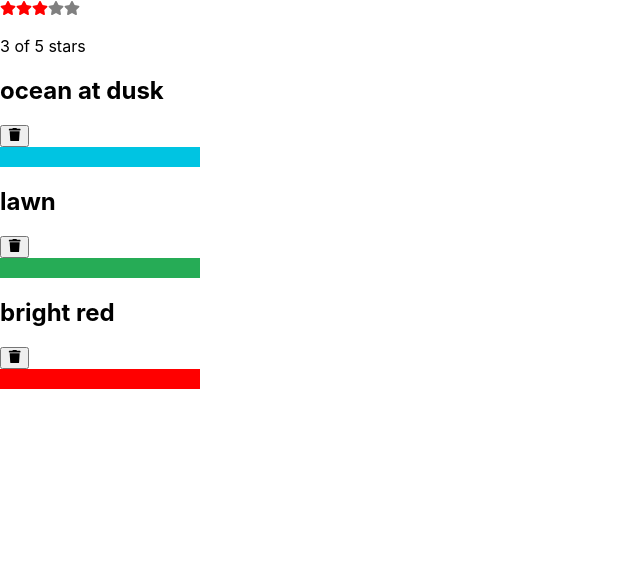
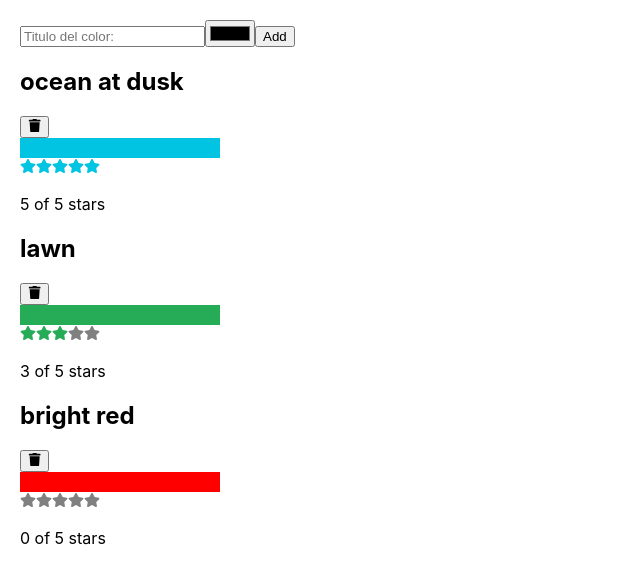
Before and after one commit to iepenaranda/StarsAndColors, a React (Create React App) app: page / in a window 1280 px wide. Shown: the top 582 px of the page, without its empty margins (0-640 px from the left). Built offline with nearby package versions, Linux system fonts and the light colour scheme.

Commit message:
Second change

```diff
--- /dev/null
+++ b/src/AddColorForm.js
@@ -0,0 +1,45 @@
+import React, { useState } from "react";
+
+export default function AddColorForm({ onNewColor = (...params) => params }) {
+  // const txtTitle = useRef();
+  // const [title, setTitle] = useState("");
+  const [titleProps, resetTitle] = useInput("");
+  const [colorProps, resetColor] = useInput("#000000");
+
+  const submit = (e) => {
+    e.preventDefault();
+    // let title = txtTitle.current.value;
+    // alert(title);
+    onNewColor(titleProps.value, colorProps.value);
+    resetTitle();
+    resetColor();
+  };
+
+  return (
+    <form onSubmit={submit}>
+      <input
+        // onChange={(event) => setTitle(event.target.value)}
+        // value={title}
+        {...titleProps}
+        type="text"
+        placeholder="Titulo del color: "
+        required
+      />
+      <input
+        {...colorProps}
+        type="color"
+        required
+      />
+      <button>Add</button>
+    </form>
+  );
+}
+
+export const useInput = (initialValue) => {
+  const [value, setValue] = useState(initialValue);
+
+  return [
+    { value, onChange: (event) => setValue(event.target.value) },
+    () => setValue(initialValue),
+  ];
+};
--- a/src/App.js
+++ b/src/App.js
@@ -1,24 +1,42 @@
 // import logo from './logo.svg';
 import "./App.css";
 import React, { useState } from "react";
-import StarRating from "./StarRating";
 import ColorList from "./ColorList";
 import colorData from "./color-data.json";
+import AddColorForm from "./AddColorForm";
+import {v4} from "uuid";
 
 function App() {
   const [colors, setColors] = useState(colorData);
 
   return (
-    <div>
-      <StarRating />
+    <>
+      <AddColorForm onNewColor={(title, color) => {
+        const newColor = [
+          ...colors,
+          {
+            id: v4(),
+            title,
+            color,
+            rating: 0,
+          }
+        ];
+        setColors(newColor);
+      }}/>
       <ColorList
         colors={colors}
         onRemoveColor={(id) => {
           const newColors = colors.filter((color) => color.id !== id);
           setColors(newColors);
         }}
+        onRateColor={(id, rating) => {
+          const newColors = colors.map((color) => (
+            color.id === id ? { ...color, rating } : color
+          ));
+          setColors(newColors);
+        }}
       />
-    </div>
+    </>
   );
 }
 
--- a/src/Color.js
+++ b/src/Color.js
@@ -1,15 +1,15 @@
 import React from "react";
 import { FaTrash } from "react-icons/fa";
+import StarRating from "./StarRating";
 
-
-export default function Color({id, title, color, rating, onRemove = id => id}) {
+export default function Color({id, title, color, rating, onRemove = id => id, onRate = params => params}) {
   return (
     <section>
       <h1>{title}</h1>
       <button onClick={() => onRemove(id)}> <FaTrash/> </button>
       <div style={{height: 20, width: 200, backgroundColor: color}}>
-
       </div>
+      <StarRating onRate={(rating) => onRate(id, rating)} rating={rating} color={color}/>
     </section>
   );
 }
--- a/src/ColorList.js
+++ b/src/ColorList.js
@@ -1,7 +1,7 @@
 import React from "react";
 import Color from "./Color";
 
-export default function ColorList({ colors = [], onRemoveColor = (id) => id }) {
+export default function ColorList({ colors = [], onRemoveColor = (id) => id, onRateColor = params => params}) {
   if (!colors.length) {
     return <div>No hay colores</div>;
   }
@@ -9,7 +9,7 @@ export default function ColorList({ colors = [], onRemoveColor = (id) => id }) {
   return (
     <div>
       {colors.map((color) => (
-        <Color key={color.id} {...color} onRemove={onRemoveColor} />
+        <Color key={color.id} {...color} onRemove={onRemoveColor} onRate={onRateColor} />
       ))}
     </div>
   );
--- a/src/Star.js
+++ b/src/Star.js
@@ -4,6 +4,7 @@ import { FaStar } from "react-icons/fa";
 export default function Star({
   selected = false,
   onSelect = (nothing) => nothing,
+  color
 }) {
-  return <FaStar color={selected ? "red" : "grey"} onClick={onSelect} />;
+  return <FaStar color={selected ? color : "grey"} onClick={onSelect} />;
 }
--- a/src/StarRating.js
+++ b/src/StarRating.js
@@ -1,21 +1,22 @@
-import React, { useState } from "react";
+import React from "react";
 import Star from "./Star";
 import { createArray } from "./utils";
 
-export default function StarRating({ totalStars = 5 }) {
-  const [selectedStar, setSelectedStar] = useState(3);
+export default function StarRating({ totalStars = 5, selectedStars = 0, onRate = (index) => index, rating, color }) {
+  // const [selectedStar, setSelectedStar] = useState(selStar);
 
   return (
     <>
       {createArray(totalStars).map((n, i) => (
         <Star
           key={i}
-          selected={i < selectedStar}
-          onSelect={() => setSelectedStar(i + 1)}
+          selected={i < rating}
+          onSelect={() => onRate(i + 1)}
+          color = {color}
         />
       ))}
       <p>
-        {selectedStar} of {totalStars} stars
+        {rating} of {totalStars} stars
       </p>
     </>
   );
--- a/src/index.css
+++ b/src/index.css
@@ -1,5 +1,6 @@
 body {
   margin: 0;
+  padding: 20px;
   font-family: -apple-system, BlinkMacSystemFont, 'Segoe UI', 'Roboto', 'Oxygen',
     'Ubuntu', 'Cantarell', 'Fira Sans', 'Droid Sans', 'Helvetica Neue',
     sans-serif;
```
